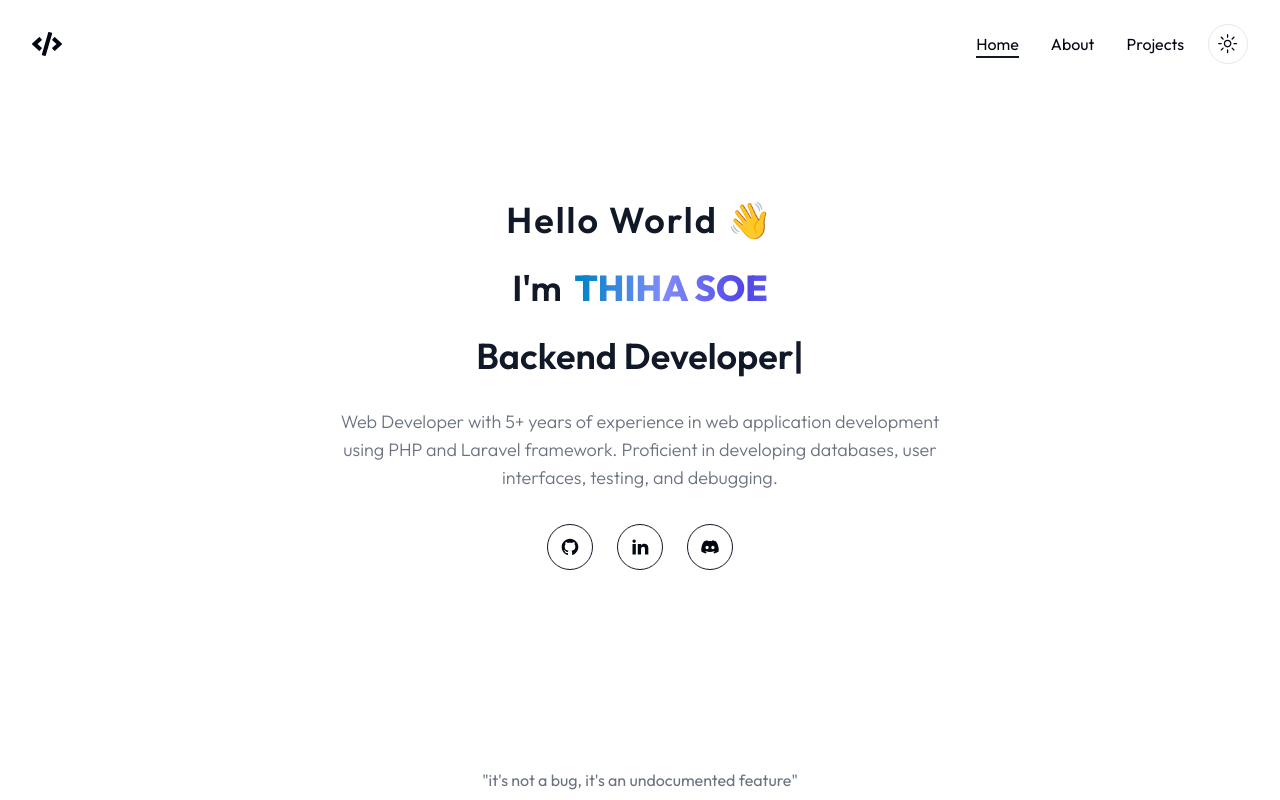
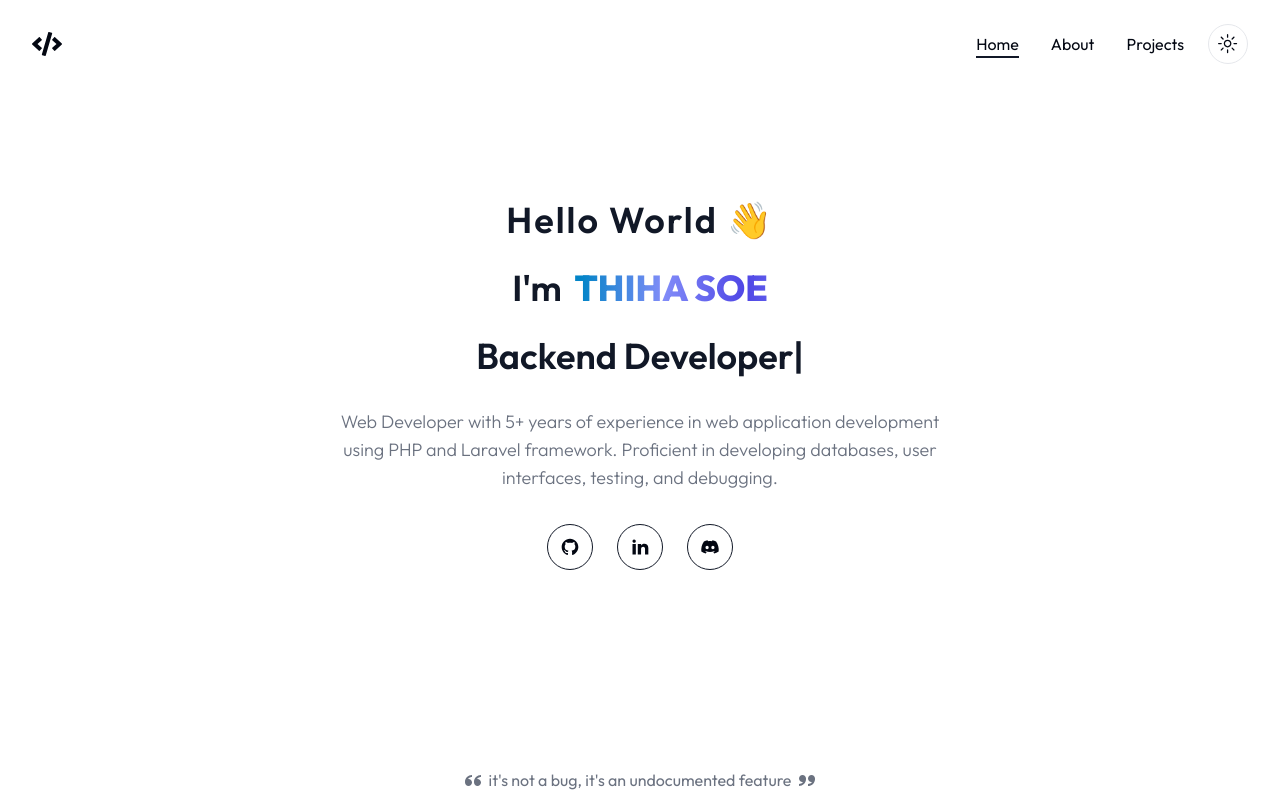
Before and after one commit to thihadev/portfolio, a Next.js app: page / in a window 1280 px wide. Built offline with nearby package versions, Linux system fonts and the light colour scheme.

Commit message:
footer quote modify

```diff
--- a/components/Footer.jsx
+++ b/components/Footer.jsx
@@ -1,4 +1,5 @@
 import Socials from './Socials'
+import { ImQuotesLeft, ImQuotesRight } from "react-icons/im";
 
 export default function Footer() {
     return (
@@ -10,8 +11,10 @@ export default function Footer() {
                         iconsStyles='text-primary dark:text-white/70 text-[20px] hover:text-white dark:hover:text-primary transition-all'
                     /> */}
 
-                    <div className="text-muted-foreground">
-                        "it's not a bug, it's an undocumented feature"
+                    <div class="flex items-center text-muted-foreground">
+                        <ImQuotesLeft class="inline-block mr-2" />
+                        <span>it's not a bug, it's an undocumented feature</span>
+                        <ImQuotesRight class="inline-block ml-2" />
                     </div>
                 </div>
             </div>
```
